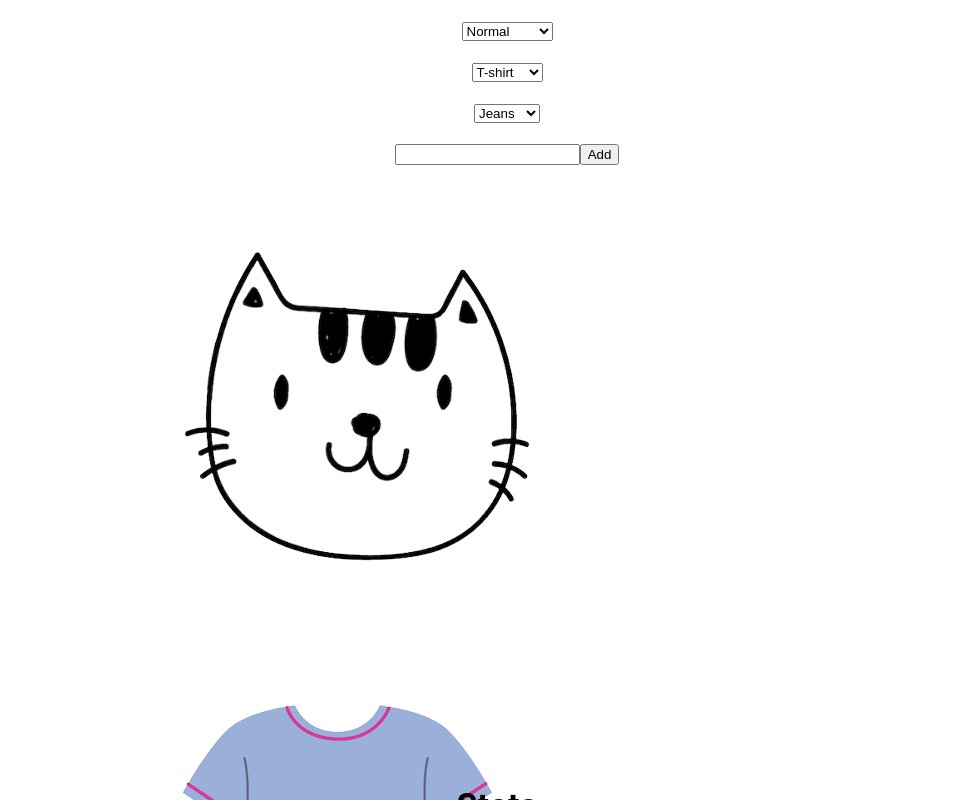
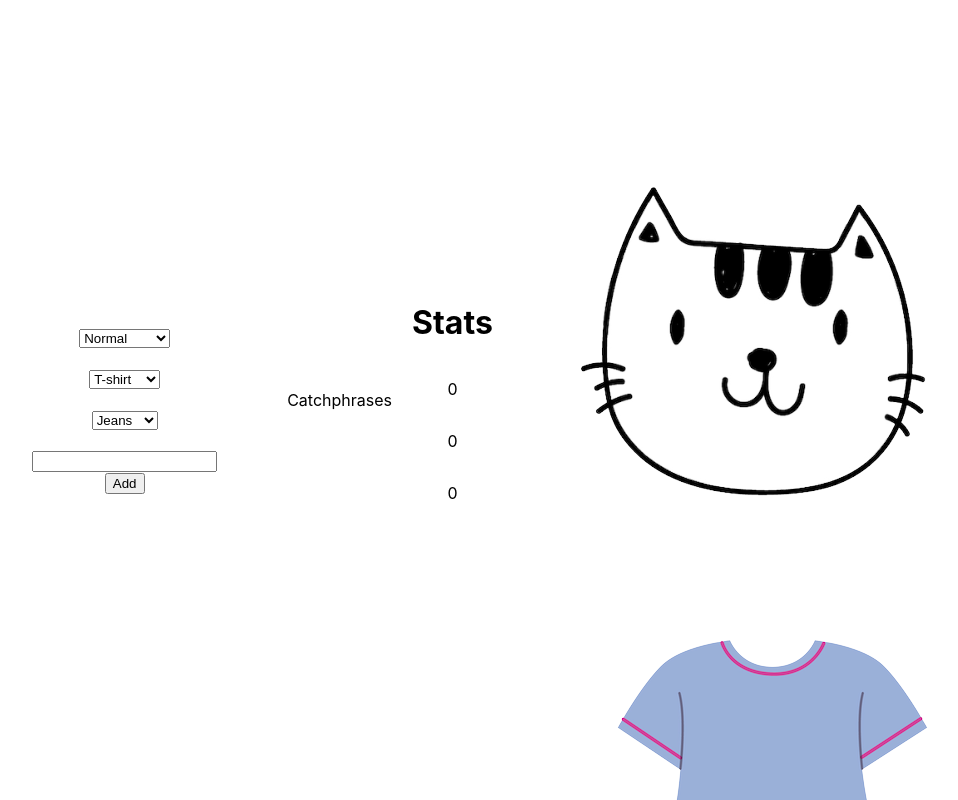
Before and after one commit to Olivia-Pasion/character-designer-react, a React (Create React App) app: page / in a window 1280 px wide. Shown: the top 800 px of the page, without its empty margins (143-1101 px from the left). Built offline with nearby package versions, Linux system fonts and the light colour scheme.

Commit message:
CSS added

```diff
--- a/src/App.css
+++ b/src/App.css
@@ -1,4 +1,5 @@
 .App {
+  background-size: 400px;
   text-align: center;
 }
 
--- /dev/null
+++ b/src/components/Catchphrase/Catchphrase.css
@@ -0,0 +1,6 @@
+.catchphrases {
+  display: flex;
+  height: 200px;
+  overflow: scroll;
+  font-size: 1.5rem;
+}
--- a/src/components/Catchphrase/Catchphrase.js
+++ b/src/components/Catchphrase/Catchphrase.js
@@ -1,8 +1,10 @@
 import React from 'react';
+import './Catchphrase.css';
 
 export default function Catchphrase({ catchphrases }) {
   return (
-    <ul className='catchphrases'>
+    <ul>
+      Catchphrases
       {catchphrases.map((c) => (
         <li className='catchphrase' key={c}>
           {c}
--- a/src/components/Character/Character.js
+++ b/src/components/Character/Character.js
@@ -4,7 +4,7 @@ import './Character.css';
 export default function Character({ head, middle, bottom }) {
   return (
     <div>
-      <div className="character">
+      <div className="character right">
         <img className="bg head" src={`${process.env.PUBLIC_URL}/assets/Head/${head}-head.png` } />
         <img className="bg middle" src={`${process.env.PUBLIC_URL}/assets/Middle/${middle}-middle.png`} />
         <img className="bg bottom" src={`${process.env.PUBLIC_URL}/assets/Bottom/${bottom}-bottom.png`} />
--- a/src/components/Controls/Control.css
+++ b/src/components/Controls/Control.css
@@ -1,5 +1,6 @@
 .control {
   width: 100%;
+  padding: 30px;
 }
 
 .form-control {
--- a/src/components/Controls/Control.js
+++ b/src/components/Controls/Control.js
@@ -20,7 +20,7 @@ export default function Control({
     });
   };
   return (
-    <div className="control">
+    <div className="control left">
       <div className="form-control">
         <select className="head" value={head}
           onChange={(e) => {
--- a/src/components/Main/Main.css
+++ b/src/components/Main/Main.css
@@ -7,3 +7,15 @@
   max-width: 800px;
   background-color: white;
 }
+
+.container {
+  display: flex;
+}
+
+.left, .right {
+  width: 100%;
+  display: flex;
+  justify-content: flex-start;
+  flex-direction: column;
+  align-items: center;
+}
--- a/src/components/Main/Main.js
+++ b/src/components/Main/Main.js
@@ -21,7 +21,7 @@ export default function Main() {
   const [catchphrases, setCatchphrases] = useState([]);
 
   return (
-    <div className="main">
+    <div className="main container">
       <Control className="control"
         head={head}
         setHead={setHead}
@@ -37,19 +37,19 @@ export default function Main() {
         setBottomCount={setBottomCount}
         setCatchphrases={setCatchphrases}
       />
-      <Character className="character"
+      <Catchphrase className="catchphrases left"
+        catchphrases={catchphrases}
+      />
+      <Stat className="stat left"
+        headCount={headCount}
+        middleCount={middleCount}
+        bottomCount={bottomCount}
+      />
+      <Character className="character right"
         head={head}
         middle={middle}
         bottom={bottom}
       />
-      <Stat className="stat"
-        headCount={headCount}
-        middleCount={middleCount}
-        bottomCount={bottomCount}
-      />
-      <Catchphrase className="catchphrase"
-        catchphrases={catchphrases}
-      />
     </div>
   );
 }
--- /dev/null
+++ b/src/components/Stats/Stat.css
@@ -0,0 +1,3 @@
+.stat {
+  margin-left: 20px;
+}
--- a/src/components/Stats/Stat.js
+++ b/src/components/Stats/Stat.js
@@ -1,8 +1,9 @@
 import React from 'react';
+import './Stat.css';
 
 export default function Stat({ headCount, middleCount, bottomCount }) {
   return (
-    <div className="stat">
+    <div className="stat left">
       <h1>Stats</h1>
       <p>{headCount}</p>
       <p>{middleCount}</p>
```
Also changed, not shown: src/components/Character/Character.css (line endings or trailing spaces).
